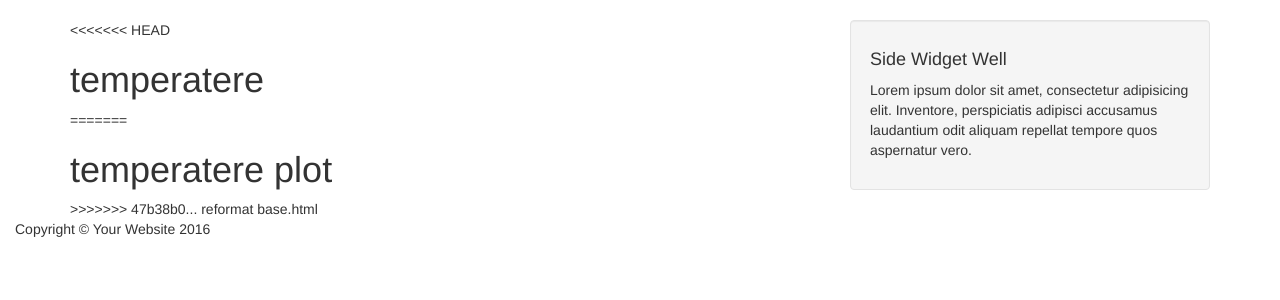
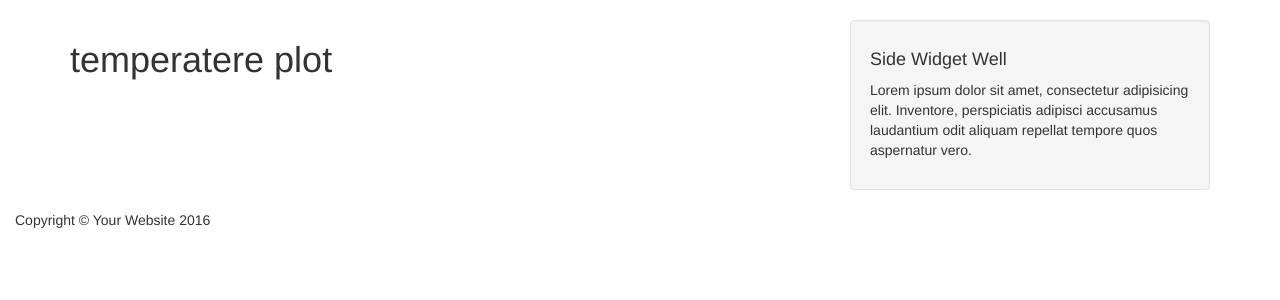
Before and after one commit to soysmile/WEB-campus-KSU, a Flask app: page /plot in a window 1280 px wide. Shown: the part 67-367 px from the top of the page. Run offline with Flask 2, Linux system fonts and the light colour scheme; data that the repository does not hold is empty; some libraries are stand-ins or nearby versions.

Commit message:
reformat base.html

```diff
--- a/app/templates/plot.html
+++ b/app/templates/plot.html
@@ -1,9 +1,5 @@
 {% extends 'base.html' %}
 
 {% block content %}
-<<<<<<< HEAD
-<h1>temperatere</h1>
-=======
 <h1>temperatere plot</h1>
->>>>>>> 47b38b0... reformat base.html
 {% endblock %}
```
